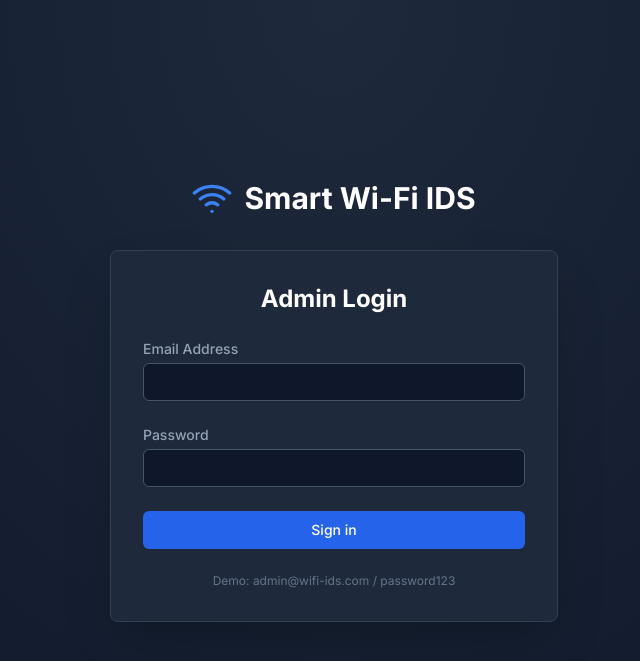
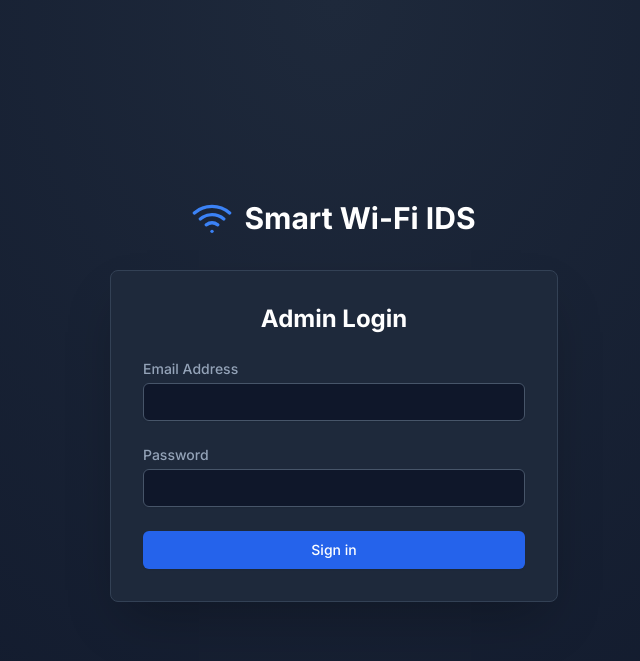
Before and after one commit to Rifthy0/Wifi-IDS-0, a Python web app: template templates/login.html in a window 1280 px wide. Shown: the top 661 px of the page, without its empty margins (306-946 px from the left). Run offline with Jinja, Linux system fonts and the light colour scheme; the template is opened without the code that fills it, so the values that code supplies are empty; some libraries are stand-ins or nearby versions.

Commit message:
Remove demo login credentials and update setup instructions

```diff
--- a/components/LoginPage.tsx
+++ b/components/LoginPage.tsx
@@ -82,9 +82,6 @@ const LoginPage: React.FC<LoginPageProps> = ({ onLogin }) => {
               </button>
             </div>
           </form>
-           <p className="mt-6 text-center text-xs text-light-text-secondary dark:text-slate-500">
-            Demo credentials: admin@wifi-ids.com / password123
-          </p>
         </div>
       </div>
     </div>
--- a/templates/login.html
+++ b/templates/login.html
@@ -32,9 +32,6 @@
                     </button>
                 </div>
             </form>
-            <p class="mt-6 text-center text-xs text-slate-500">
-                Demo: admin@wifi-ids.com / password123
-            </p>
         </div>
     </div>
 </div>
```
Also changed, not shown: README.md.
